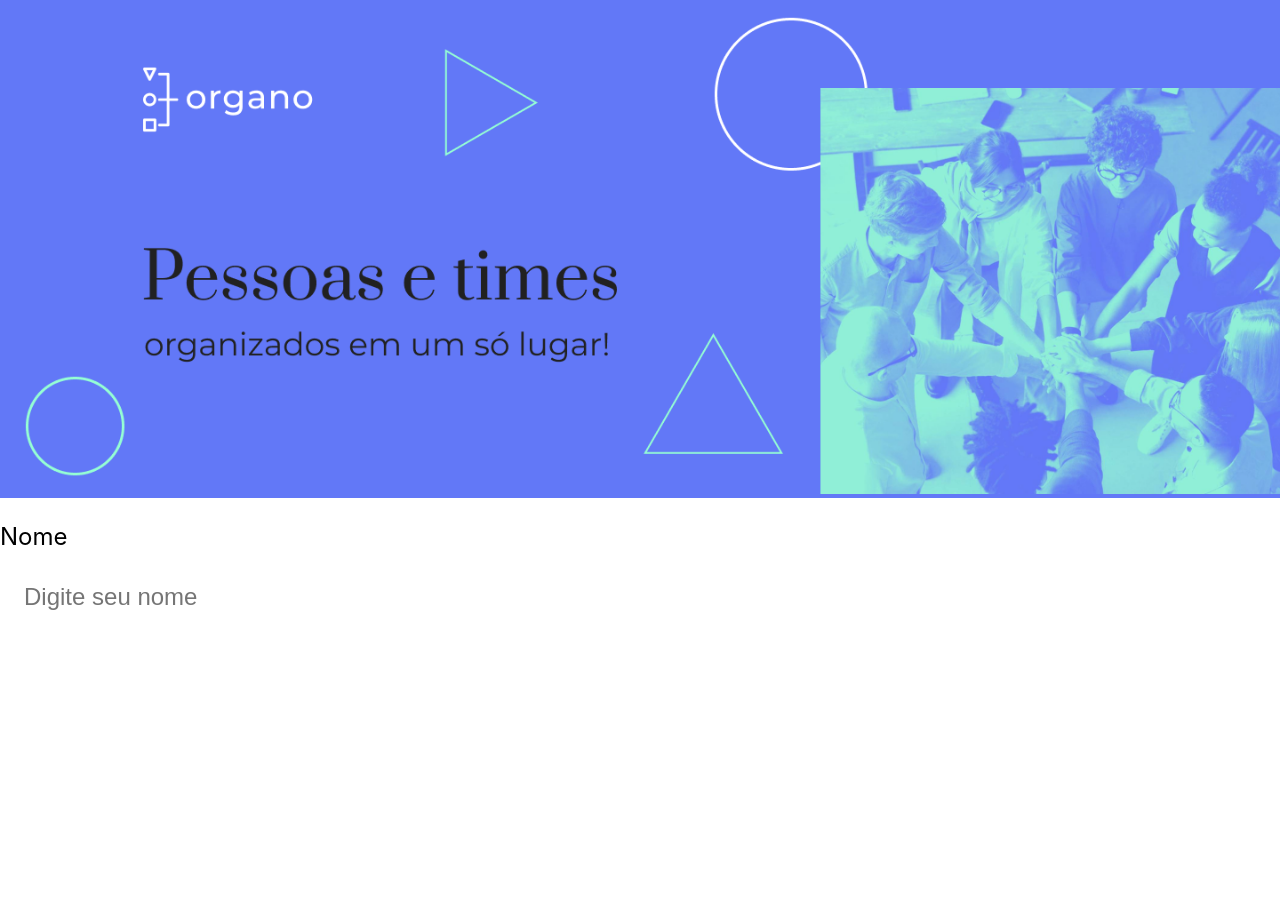
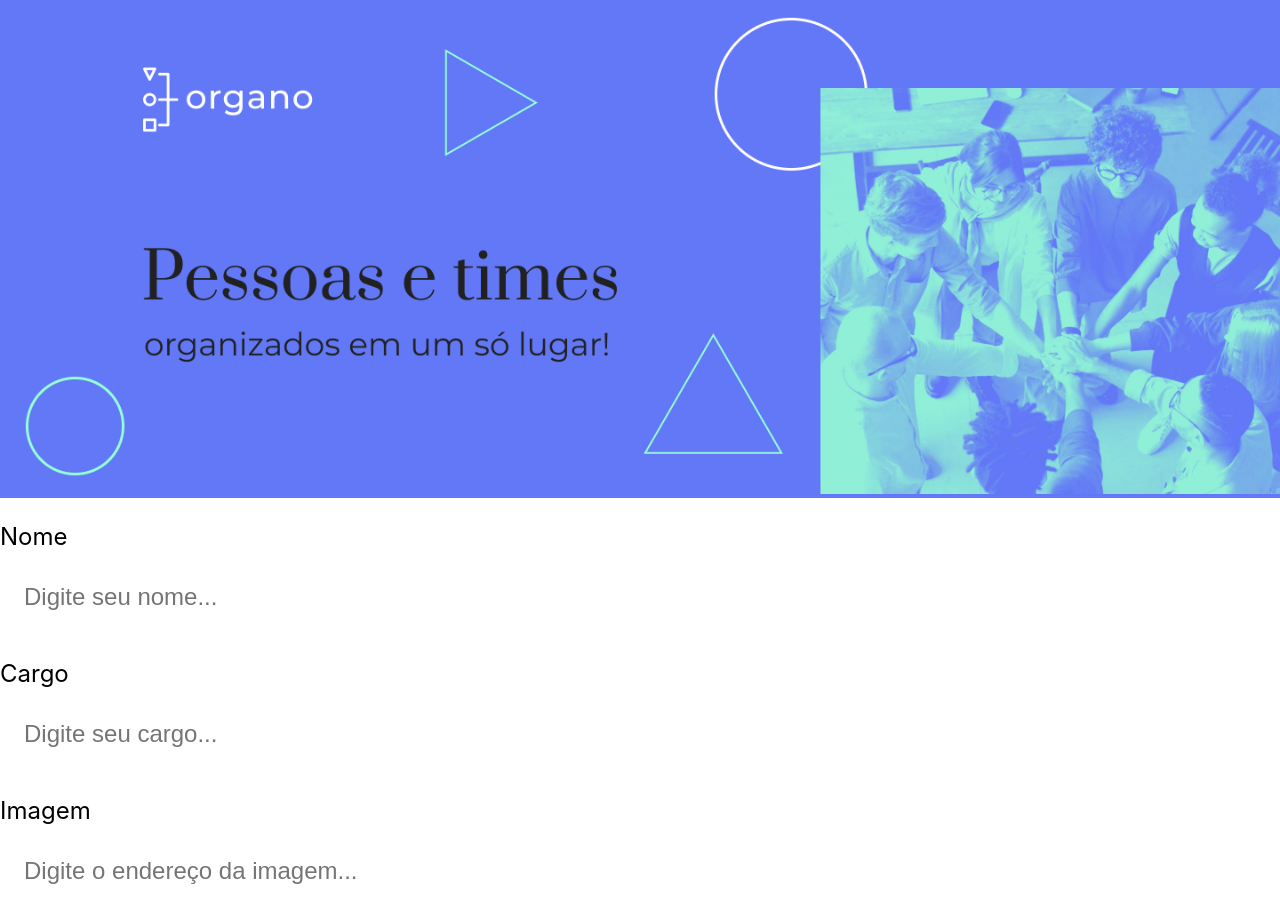
Before and after one commit to jmateusps16/ReactProjects, a React (Create React App) app in the folder organo/: page / in a window 1280 px wide. Shown: the top 922 px of the page. Before the commit the page ends 800 px from the top, so only its background shows below. Built offline with nearby package versions, Linux system fonts and the light colour scheme.

Commit message:
working with properties

```diff
--- a/organo/src/App.js
+++ b/organo/src/App.js
@@ -5,7 +5,9 @@
   return (
     <div className="App">
       <Banner />
-      <TextField />
+      <TextField label="Nome" placeholder="Digite seu nome"/>
+      <TextField label="Cargo" placeholder="Digite seu cargo"/>
+      <TextField label="Imagem"  placeholder="Digite o endereço da imagem"/>
     </div>
   );
 }
--- a/organo/src/components/TextField/index.js
+++ b/organo/src/components/TextField/index.js
@@ -1,10 +1,15 @@
 import './TextField.css'
 
-const TextField = () => {
+const TextField = (props) => {
+
+    const placeholderMod = `${props.placeholder}...`
+
     return (
         <div className="text-field">
-            <label>Nome</label>
-            <input placeholder='Digite seu nome'/>
+            <label>
+                {props.label}
+            </label>
+            <input placeholder={placeholderMod}/>
         </div>
     )
 }
```
